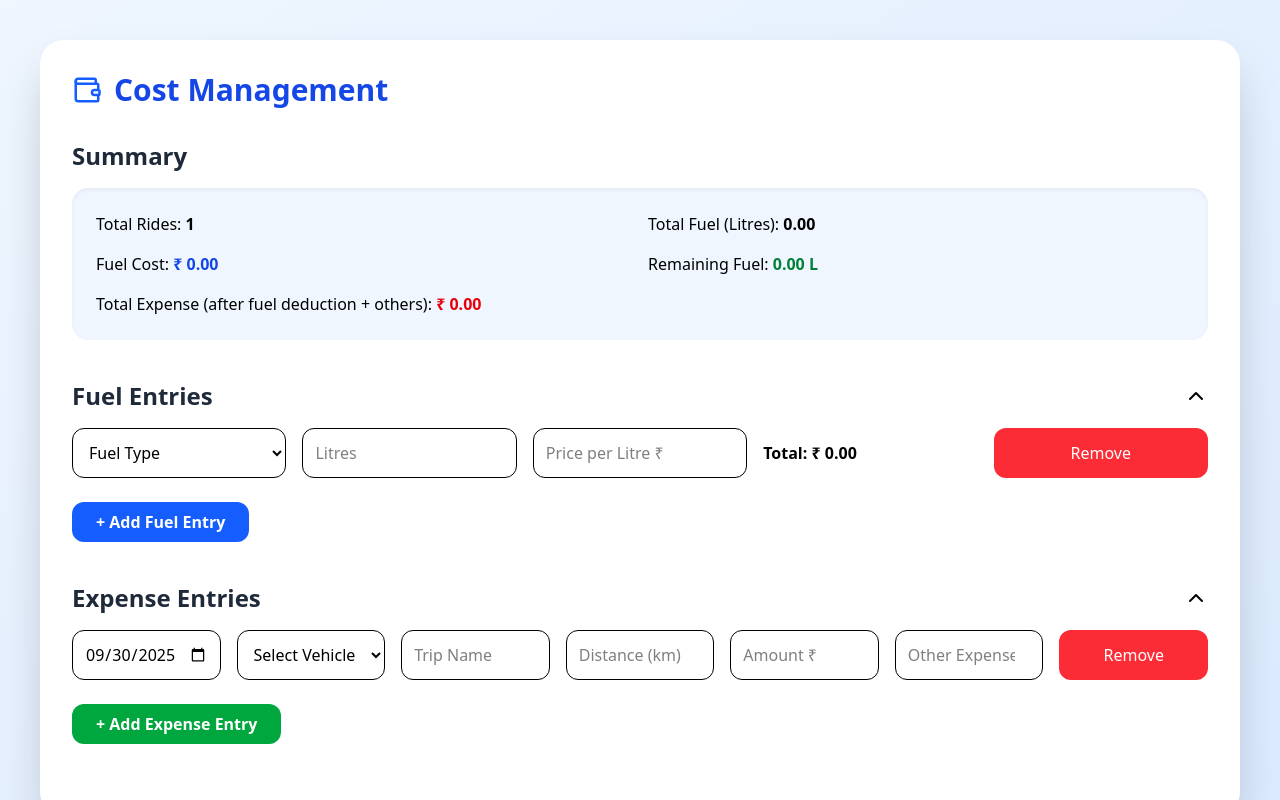
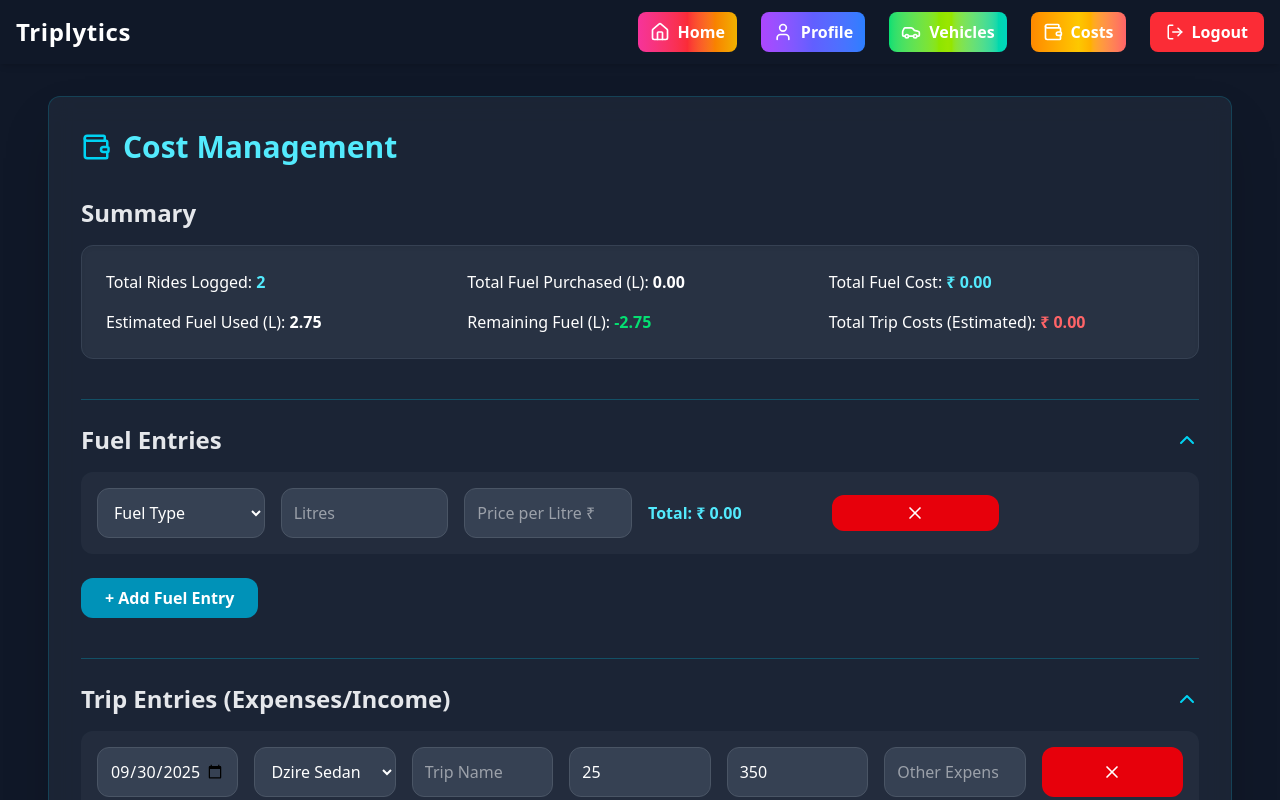
Before and after one commit to sagardhondge/Triplytics, a React app in the folder frontend/: page /costs in a window 1280 px wide. Shown: the top 800 px of the page. Built offline with nearby package versions, Linux system fonts and the light colour scheme; sample sign-in values are in the browser's storage; the HTML template or start-up script is replaced by a standard one.

Commit message:
updated some frontend

```diff
--- a/frontend/src/App.jsx
+++ b/frontend/src/App.jsx
@@ -3,18 +3,19 @@ import Register from "./pages/Register";
 import Login from "./pages/Login";
 import Dashboard from "./pages/Dashboard";
 import Profile from "./pages/Profile";
-import Vehicles from "./pages/Vehicles"; // corrected
-import Costs from "./pages/Costs";       // corrected
+import Vehicles from "./pages/Vehicles";
+import Costs from "./pages/Costs";
 import ProtectedRoute from "./components/ProtectedRoute";
 import { AuthProvider } from "./context/AuthContext";
+import { AppContextProvider } from "./context/AppContext"; // Import the App Context Provider
 
 function App() {
-  const handleUnknownRoute = () => {
-    alert("Something went wrong, please try again!");
-  };
+  // Removed handleUnknownRoute function and the use of alert()
 
   return (
     <AuthProvider>
+      {/* AppContextProvider wraps all routes that need access to global data (vehicles/expenses) */}
+      <AppContextProvider>
         <Routes>
           <Route path="/register" element={<Register />} />
           <Route path="/login" element={<Login />} />
@@ -58,14 +59,14 @@ function App() {
             path="*"
             element={
               <div
-              className="flex justify-center items-center h-screen text-red-600 text-xl font-semibold"
-              onLoad={handleUnknownRoute}
+                className="flex justify-center items-center h-screen bg-gray-900 text-red-500 text-xl font-semibold"
               >
-              Something went wrong, please try again!
+                404 | Page Not Found. Please check the URL.
               </div>
             }
           />
         </Routes>
+      </AppContextProvider>
     </AuthProvider>
   );
 }
--- a/frontend/src/pages/Costs.jsx
+++ b/frontend/src/pages/Costs.jsx
@@ -1,24 +1,15 @@
-// src/pages/Costs.jsx
 import React, { useState } from "react";
-import { Wallet, ChevronDown, ChevronUp } from "lucide-react";
+import { Wallet, ChevronDown, ChevronUp, X } from "lucide-react";
+import Navbar from "../components/Navbar"; // Assuming you need Navbar here
+import { useAppContext } from "../context/AppContext";
 
-const Costs = ({ vehicles = [] }) => {
-  // --- State ---
+const Costs = () => {
+  // Get vehicles and state management functions from context
+  const { vehicles, expenses: expenseEntries, updateExpenseEntries } = useAppContext();
+
+  // Fuel entries remain local state for tracking refueling
   const [fuelEntries, setFuelEntries] = useState([
     { id: Date.now(), type: "", litres: "", pricePerLitre: "" },
-  ]);
-
-  const [expenseEntries, setExpenseEntries] = useState([
-    {
-      id: Date.now(),
-      date: new Date().toISOString().slice(0, 10),
-      vehicle: "",
-      tripName: "",
-      distance: "",
-      amount: "",
-      others: "", // other expenses
-      platform: "",
-    },
   ]);
 
   const [showFuel, setShowFuel] = useState(true);
@@ -39,31 +30,17 @@ const Costs = ({ vehicles = [] }) => {
     setFuelEntries(fuelEntries.filter((f) => f.id !== id));
   };
 
-  // --- Expense Entries ---
+  // --- Expense Entries (now using context state) ---
   const handleExpenseChange = (id, e) => {
-    setExpenseEntries((prev) =>
+    updateExpenseEntries((prev) =>
       prev.map((exp) => (exp.id === id ? { ...exp, [e.target.name]: e.target.value } : exp))
     );
   };
 
-  const addExpenseEntry = () => {
-    setExpenseEntries([
-      ...expenseEntries,
-      {
-        id: Date.now(),
-        date: new Date().toISOString().slice(0, 10),
-        vehicle: "",
-        tripName: "",
-        distance: "",
-        amount: "",
-        others: "",
-        platform: "",
-      },
-    ]);
-  };
-
+  // Note: Expense entries should ideally be added via the AddExpenseModal,
+  // but keeping this for direct editing/viewing on this page.
   const removeExpenseEntry = (id) => {
-    setExpenseEntries(expenseEntries.filter((e) => e.id !== id));
+    updateExpenseEntries(expenseEntries.filter((e) => e.id !== id));
   };
 
   // --- Calculations ---
@@ -72,6 +49,9 @@ const Costs = ({ vehicles = [] }) => {
     (acc, f) => acc + Number(f.litres || 0) * Number(f.pricePerLitre || 0),
     0
   );
+
+  // Calculate average fuel price for trip cost estimation
+  const avgFuelPrice = fuelCost / (totalFuel || 1);
 
   const totalFuelUsed = expenseEntries.reduce((acc, e) => {
     const vehicle = vehicles.find((v) => v.name === e.vehicle);
@@ -87,53 +67,60 @@ const Costs = ({ vehicles = [] }) => {
     if (vehicle && e.distance && vehicle.mileage) {
       fuelUsed = Number(e.distance) / Number(vehicle.mileage);
     }
-    const avgFuelPrice =
-      fuelEntries.reduce((sum, f) => sum + Number(f.litres || 0) * Number(f.pricePerLitre || 0), 0) /
-      (totalFuel || 1);
     const fuelCostForTrip = fuelUsed * avgFuelPrice;
 
-    // Include other expenses in calculation
+    // e.amount should be the fare/income, not an expense here.
+    // The original logic seemed to treat income as a negative expense, which is confusing.
+    // Let's calculate total trip *cost* from fuel usage plus other recorded expenses.
+
+    // Assuming 'others' is an expense item like toll/parking/maintenance
     const otherExpenses = Number(e.others || 0);
 
-    return acc + Number(e.amount || 0) + otherExpenses - fuelCostForTrip;
+    // We are only calculating the *cost* side here.
+    return acc + fuelCostForTrip + otherExpenses;
   }, 0);
 
+
   return (
-    <div className="min-h-screen bg-gradient-to-br from-blue-50 to-blue-100 p-6 md:p-10">
-      <div className="max-w-7xl mx-auto bg-white rounded-3xl shadow-2xl p-8">
-        <h1 className="text-3xl font-extrabold text-blue-700 mb-8 flex items-center gap-3">
-          <Wallet className="text-blue-600" size={30} /> Cost Management
+    <div className="min-h-screen bg-gray-900 text-white">
+      <Navbar />
+      <div className="pt-24 px-6 md:px-12 py-10">
+        <div className="max-w-7xl mx-auto bg-gray-800/80 backdrop-blur-md rounded-xl shadow-2xl p-8 border border-cyan-500/20">
+          <h1 className="text-3xl font-extrabold text-cyan-300 mb-8 flex items-center gap-3">
+            <Wallet className="text-cyan-400" size={30} /> Cost Management
           </h1>
 
           {/* --- Summary Section --- */}
           <section className="mb-10">
-          <h2 className="text-2xl font-semibold text-gray-800 mb-4">Summary</h2>
-          <div className="bg-blue-50 p-6 rounded-2xl shadow-inner grid md:grid-cols-2 gap-4">
-            <p>Total Rides: <span className="font-bold">{expenseEntries.length}</span></p>
-            <p>Total Fuel (Litres): <span className="font-bold">{totalFuel.toFixed(2)}</span></p>
-            <p>Fuel Cost: <span className="text-blue-700 font-extrabold">₹ {fuelCost.toFixed(2)}</span></p>
-            <p>Remaining Fuel: <span className="text-green-700 font-extrabold">{(totalFuel - totalFuelUsed).toFixed(2)} L</span></p>
-            <p>Total Expense (after fuel deduction + others): <span className="text-red-600 font-extrabold">₹ {totalExpense.toFixed(2)}</span></p>
+            <h2 className="text-2xl font-semibold text-gray-200 mb-4">Summary</h2>
+            <div className="bg-gray-700/50 p-6 rounded-xl shadow-inner grid md:grid-cols-3 gap-4 border border-gray-700">
+              <p>Total Rides Logged: <span className="font-bold text-cyan-300">{expenseEntries.length}</span></p>
+              <p>Total Fuel Purchased (L): <span className="font-bold">{totalFuel.toFixed(2)}</span></p>
+              <p>Total Fuel Cost: <span className="text-cyan-300 font-extrabold">₹ {fuelCost.toFixed(2)}</span></p>
+              <p>Estimated Fuel Used (L): <span className="font-bold">{(totalFuelUsed).toFixed(2)}</span></p>
+              <p>Remaining Fuel (L): <span className="text-green-400 font-extrabold">{(totalFuel - totalFuelUsed).toFixed(2)}</span></p>
+              <p>Total Trip Costs (Estimated): <span className="text-red-400 font-extrabold">₹ {totalExpense.toFixed(2)}</span></p>
             </div>
           </section>
 
           {/* --- Fuel Section --- */}
           <section className="mb-10">
             <div
-            className="flex items-center justify-between cursor-pointer mb-4"
+              className="flex items-center justify-between cursor-pointer border-t border-cyan-500/30 pt-6 mb-4"
               onClick={() => setShowFuel(!showFuel)}
             >
-            <h2 className="text-2xl font-semibold text-gray-800">Fuel Entries</h2>
-            {showFuel ? <ChevronUp /> : <ChevronDown />}
+              <h2 className="text-2xl font-semibold text-gray-200">Fuel Entries</h2>
+              {showFuel ? <ChevronUp className="text-cyan-400" /> : <ChevronDown className="text-cyan-400" />}
             </div>
-          {showFuel &&
-            fuelEntries.map((f) => (
-              <div key={f.id} className="grid md:grid-cols-5 gap-4 mb-4">
+            {showFuel && (
+              <>
+                {fuelEntries.map((f) => (
+                  <div key={f.id} className="grid md:grid-cols-6 gap-4 mb-4 items-center bg-gray-700/30 p-4 rounded-xl">
                     <select
                       name="type"
                       value={f.type}
                       onChange={(e) => handleFuelChange(f.id, e)}
-                  className="p-3 border rounded-xl"
+                      className="p-3 border rounded-xl bg-gray-700 border-gray-600 text-white"
                     >
                       <option value="">Fuel Type</option>
                       <option value="Petrol">Petrol</option>
@@ -147,7 +134,7 @@ const Costs = ({ vehicles = [] }) => {
                       placeholder="Litres"
                       value={f.litres}
                       onChange={(e) => handleFuelChange(f.id, e)}
-                  className="p-3 border rounded-xl"
+                      className="p-3 border rounded-xl bg-gray-700 border-gray-600 text-white"
                     />
                     <input
                       type="number"
@@ -155,53 +142,54 @@ const Costs = ({ vehicles = [] }) => {
                       placeholder="Price per Litre ₹"
                       value={f.pricePerLitre}
                       onChange={(e) => handleFuelChange(f.id, e)}
-                  className="p-3 border rounded-xl"
+                      className="p-3 border rounded-xl bg-gray-700 border-gray-600 text-white"
                     />
-                <p className="flex items-center font-semibold">
+                    <p className="flex items-center font-semibold text-cyan-300">
                       Total: ₹ {(Number(f.litres) * Number(f.pricePerLitre) || 0).toFixed(2)}
                     </p>
                     <button
                       onClick={() => removeFuelEntry(f.id)}
-                  className="bg-red-500 text-white px-4 py-2 rounded-xl hover:bg-red-600 transition-all"
+                      className="bg-red-600 text-white px-4 py-2 rounded-xl hover:bg-red-700 transition-all col-span-2 md:col-span-1"
                     >
-                  Remove
+                      <X className="w-5 h-5 mx-auto" />
                     </button>
                   </div>
                 ))}
-          {showFuel && (
                 <button
                   onClick={addFuelEntry}
-              className="mt-2 bg-blue-600 text-white px-6 py-2 rounded-xl font-semibold hover:bg-blue-700 transition-all"
+                  className="mt-2 bg-cyan-600 text-white px-6 py-2 rounded-xl font-semibold hover:bg-cyan-700 transition-all"
                 >
                   + Add Fuel Entry
                 </button>
+              </>
             )}
           </section>
 
           {/* --- Expense Section --- */}
           <section className="mb-10">
             <div
-            className="flex items-center justify-between cursor-pointer mb-4"
+              className="flex items-center justify-between cursor-pointer border-t border-cyan-500/30 pt-6 mb-4"
               onClick={() => setShowExpense(!showExpense)}
             >
-            <h2 className="text-2xl font-semibold text-gray-800">Expense Entries</h2>
-            {showExpense ? <ChevronUp /> : <ChevronDown />}
+              <h2 className="text-2xl font-semibold text-gray-200">Trip Entries (Expenses/Income)</h2>
+              {showExpense ? <ChevronUp className="text-cyan-400" /> : <ChevronDown className="text-cyan-400" />}
             </div>
-          {showExpense &&
-            expenseEntries.map((e) => (
-              <div key={e.id} className="grid md:grid-cols-7 gap-4 mb-4">
+            {showExpense && (
+              <>
+                {expenseEntries.map((e) => (
+                  <div key={e.id} className="grid md:grid-cols-7 gap-4 mb-4 bg-gray-700/30 p-4 rounded-xl">
                     <input
                       type="date"
                       name="date"
                       value={e.date}
                       onChange={(ev) => handleExpenseChange(e.id, ev)}
-                  className="p-3 border rounded-xl"
+                      className="p-3 border rounded-xl bg-gray-700 border-gray-600 text-white"
                     />
                     <select
                       name="vehicle"
                       value={e.vehicle}
                       onChange={(ev) => handleExpenseChange(e.id, ev)}
-                  className="p-3 border rounded-xl"
+                      className="p-3 border rounded-xl bg-gray-700 border-gray-600 text-white"
                     >
                       <option value="">Select Vehicle</option>
                       {(vehicles || []).map((v) => (
@@ -214,51 +202,47 @@ const Costs = ({ vehicles = [] }) => {
                       type="text"
                       name="tripName"
                       placeholder="Trip Name"
-                  value={e.tripName}
+                      value={e.tripName || ''}
                       onChange={(ev) => handleExpenseChange(e.id, ev)}
-                  className="p-3 border rounded-xl"
+                      className="p-3 border rounded-xl bg-gray-700 border-gray-600 text-white"
                     />
                     <input
                       type="number"
                       name="distance"
                       placeholder="Distance (km)"
-                  value={e.distance}
+                      value={e.distance || ''}
                       onChange={(ev) => handleExpenseChange(e.id, ev)}
-                  className="p-3 border rounded-xl"
+                      className="p-3 border rounded-xl bg-gray-700 border-gray-600 text-white"
                     />
                     <input
                       type="number"
-                  name="amount"
-                  placeholder="Amount ₹"
-                  value={e.amount}
+                      name="fare"
+                      placeholder="Fare (₹)"
+                      value={e.fare || ''}
                       onChange={(ev) => handleExpenseChange(e.id, ev)}
-                  className="p-3 border rounded-xl"
+                      className="p-3 border rounded-xl bg-gray-700 border-gray-600 text-white"
                     />
                     <input
                       type="number"
                       name="others"
                       placeholder="Other Expenses ₹"
-                  value={e.others}
+                      value={e.others || ''}
                       onChange={(ev) => handleExpenseChange(e.id, ev)}
-                  className="p-3 border rounded-xl"
+                      className="p-3 border rounded-xl bg-gray-700 border-gray-600 text-white"
                     />
                     <button
                       onClick={() => removeExpenseEntry(e.id)}
-                  className="bg-red-500 text-white px-4 py-2 rounded-xl hover:bg-red-600 transition-all col-span-full md:col-span-1"
+                      className="bg-red-600 text-white px-4 py-2 rounded-xl hover:bg-red-700 transition-all col-span-full md:col-span-1"
                     >
-                  Remove
+                      <X className="w-5 h-5 mx-auto" />
                     </button>
                   </div>
                 ))}
-          {showExpense && (
-            <button
-              onClick={addExpenseEntry}
-              className="mt-2 bg-green-600 text-white px-6 py-2 rounded-xl font-semibold hover:bg-green-700 transition-all"
-            >
-              + Add Expense Entry
-            </button>
+                {/* Removed Add Expense Entry button since entries are added via modal */}
+              </>
             )}
           </section>
+        </div>
       </div>
     </div>
   );
```
Lines whose indentation alone changed are shown as unchanged.
